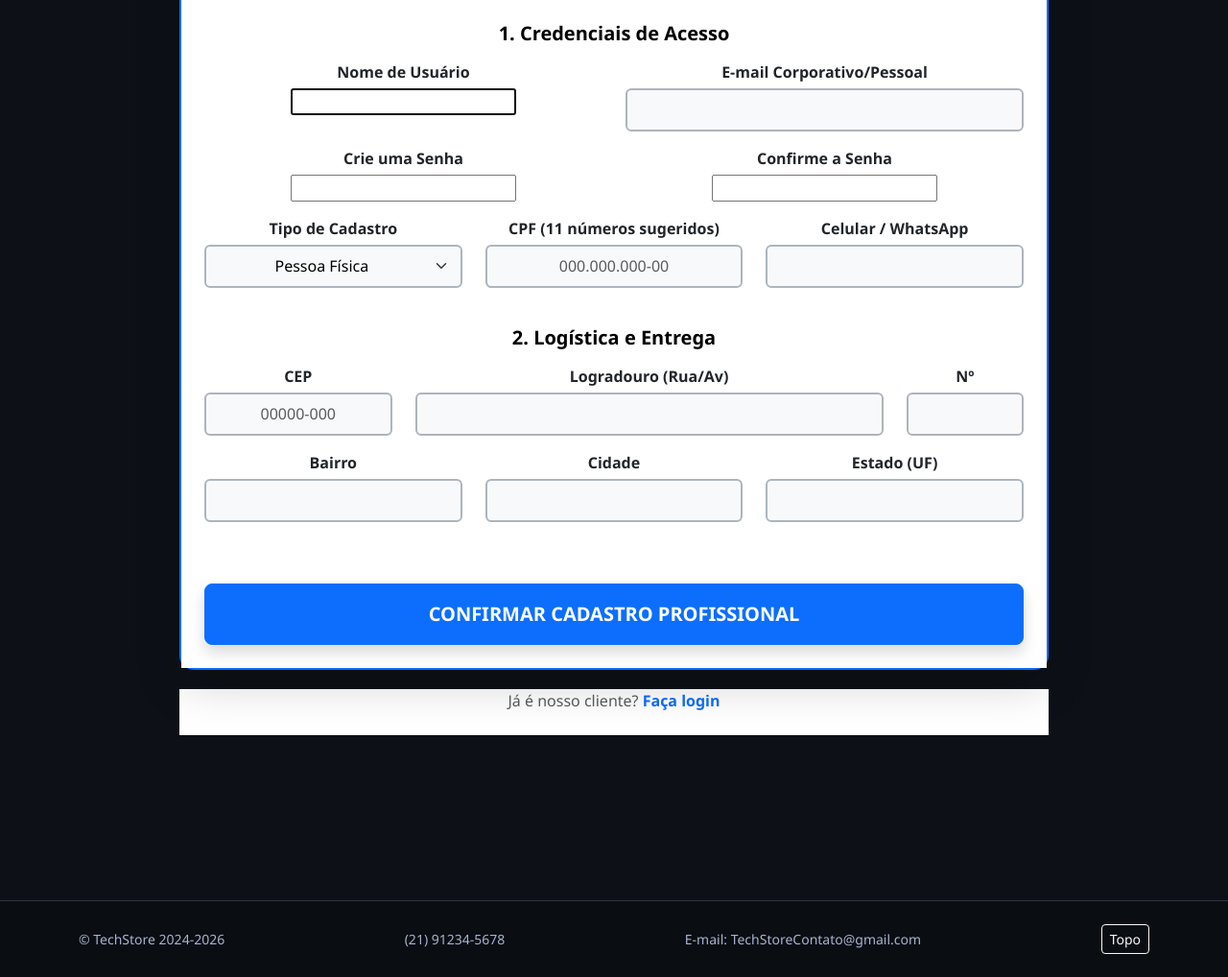
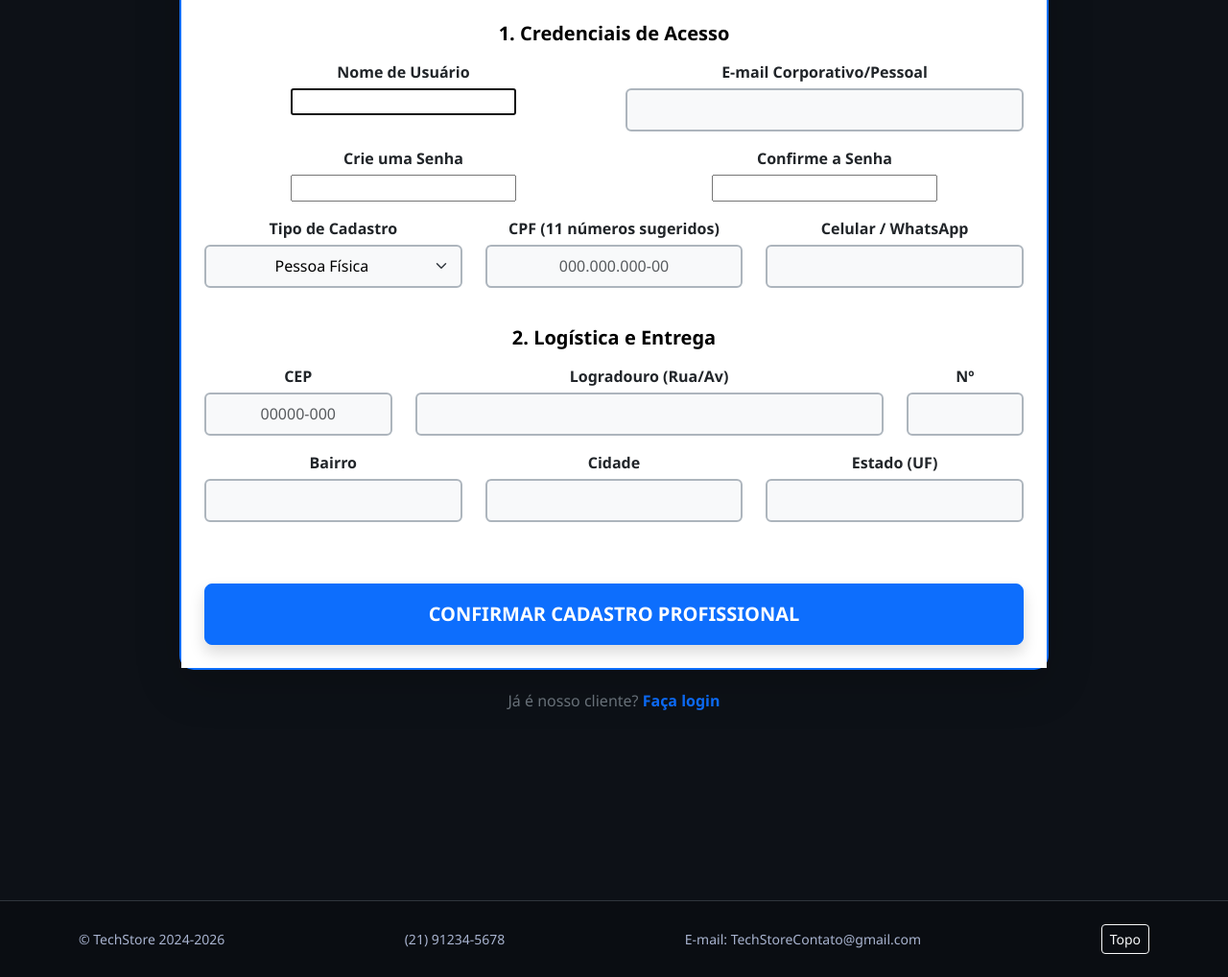
Before and after one commit to YgorDavid/Projeto-Final-TechStore, a Django app: page /cadastro/ in a window 1280 px wide. Shown: the part 238-1256 px from the top of the page at 96% size. Run offline with Django 5.2, Linux system fonts and the light colour scheme.

Commit message:
Funcionalidade do cadastro + login

```diff
--- a/app/templates/cadastro.html
+++ b/app/templates/cadastro.html
@@ -127,12 +127,15 @@
                     {% endif %}
                 </div>
             </div>
-            <div class="card-footer bg-white border-0 text-center pb-4">
-                <p class="text-muted mb-0">Já é nosso cliente? <a href="{% url 'login' %}"
-                        class="text-primary fw-bold text-decoration-none">Faça login</a></p>
-            </div>
+        </div>
+        <div class="card-footer bg-transparent border-0 text-center pb-4">
+            <p class="mb-0" style="color: #6c757d !important;"> Já é nosso cliente?
+                <a href="{% url 'login' %}" class="text-primary fw-bold text-decoration-none">Faça login</a>
+            </p>
         </div>
     </div>
+</div>
+</div>
 </div>
 
 <script src="https://code.jquery.com/jquery-3.6.0.min.js"></script>
```
